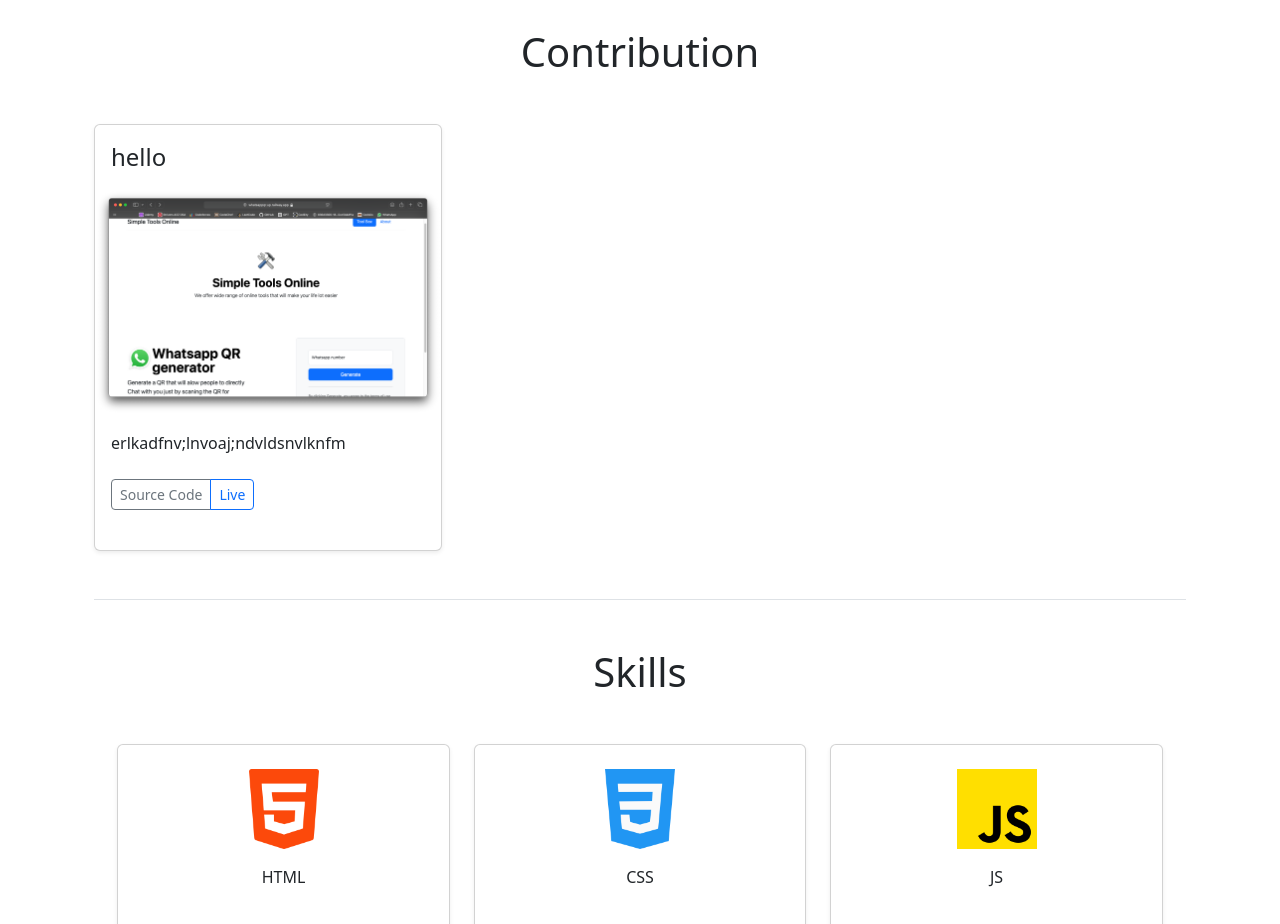
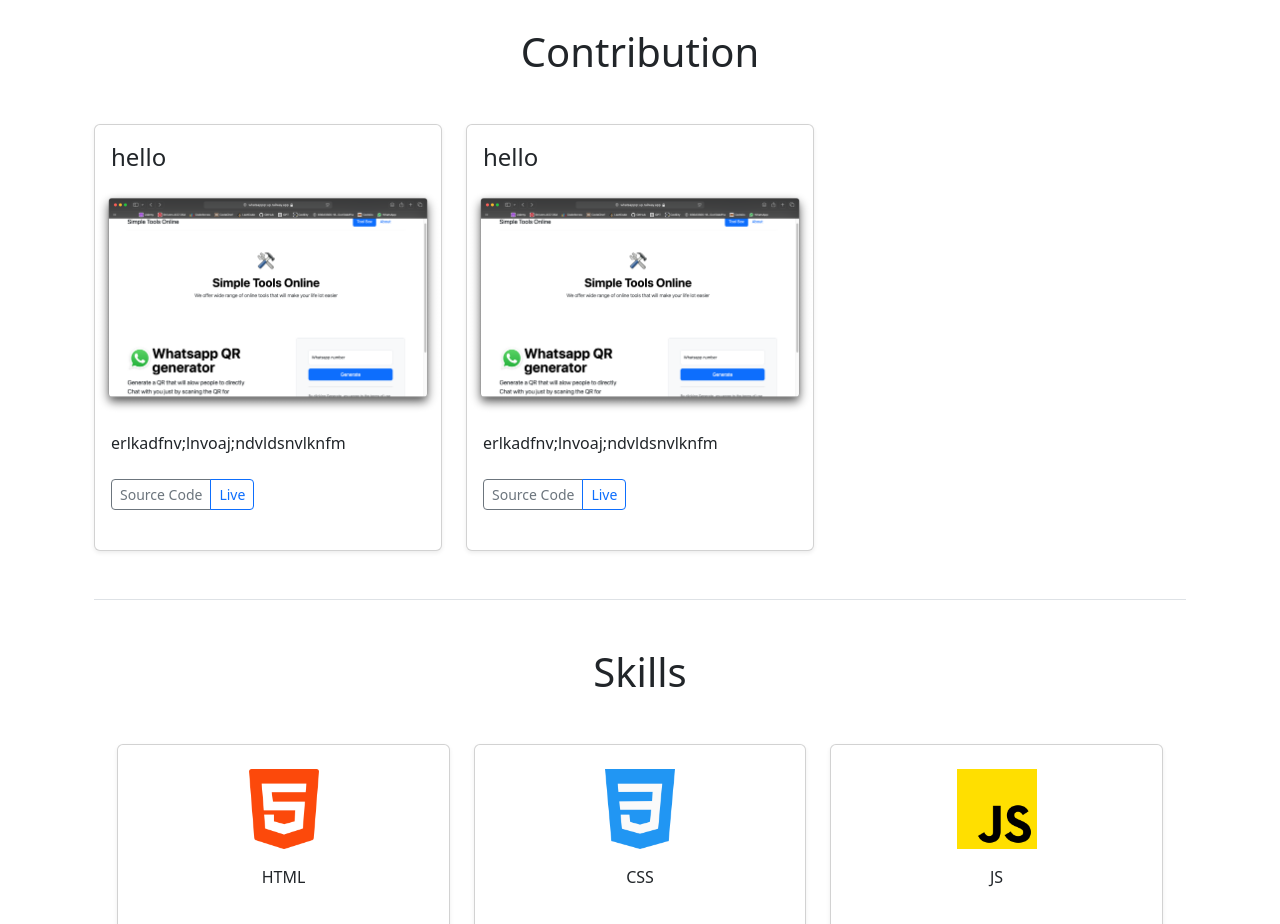
Before and after one commit to GodZilla-7/Portfolio, a React (Vite) app: page / in a window 1280 px wide. Shown: the part 1760-2684 px from the top of the page. Built offline with nearby package versions, Linux system fonts and the light colour scheme.

Commit message:
Update collab.jsx

```diff
--- a/src/components/collab.jsx
+++ b/src/components/collab.jsx
@@ -7,6 +7,7 @@ function Collab(){
                   <h1 className="display-6 mb-5 mx-2">Contribution</h1>
             <div className="row row-cols-1 row-cols-sm-2 row-cols-md-3 g-4">
                 <Card source="https://github.com/GodZilla-7/Whatsapp_qr" live="https://whatsappqr.up.railway.app/" title="hello" content="erlkadfnv;lnvoaj;ndvldsnvlknfm" img="./projects/project1.png"/>
+                <Card source="https://github.com/GodZilla-7/Whatsapp_qr" live="https://whatsappqr.up.railway.app/" title="hello" content="erlkadfnv;lnvoaj;ndvldsnvlknfm" img="./projects/project1.png"/>
             </div>
         </div>
     );
```
